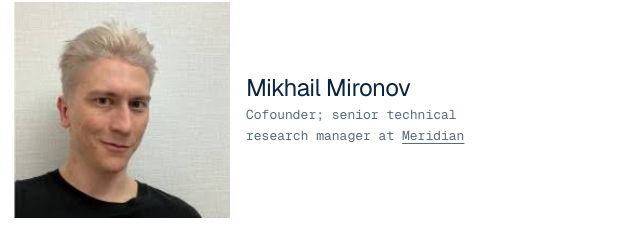
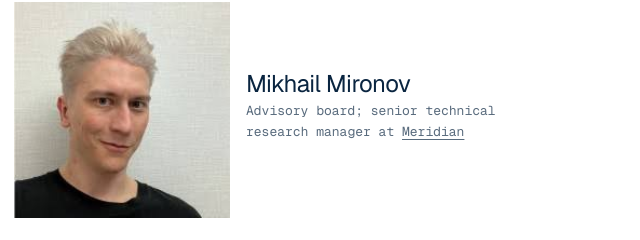
Before and after one commit to cat-alignment/website, a plain HTML site: page people/index.html in a window 1280 px wide. Shown: the part 445-685 px from the top of the page, 640-1280 px from the left. Drawn offline with nearby package versions, Linux system fonts and the light colour scheme.

Commit message:
Make Mikhail an advisor

```diff
--- a/people/index.html
+++ b/people/index.html
@@ -83,8 +83,8 @@
         <img class="person__photo" src="/assets/mikhail-mironov.jpg" alt="" width="216" height="216">
         <div>
           <h2 class="person__name">Mikhail Mironov</h2>
-          <p class="person__role mono">Cofounder; senior technical research manager at <a href="https://www.meridiancambridge.org/">Meridian</a></p>
-          <!-- <p class="person__bio">A line about this person goes here.</p> -->
+          <p class="person__role mono">Advisory board; senior technical research manager at <a href="https://www.meridiancambridge.org/">Meridian</a></p>
+          <p class="person__bio"></p>
         </div>
       </li>
     </ul>
```
